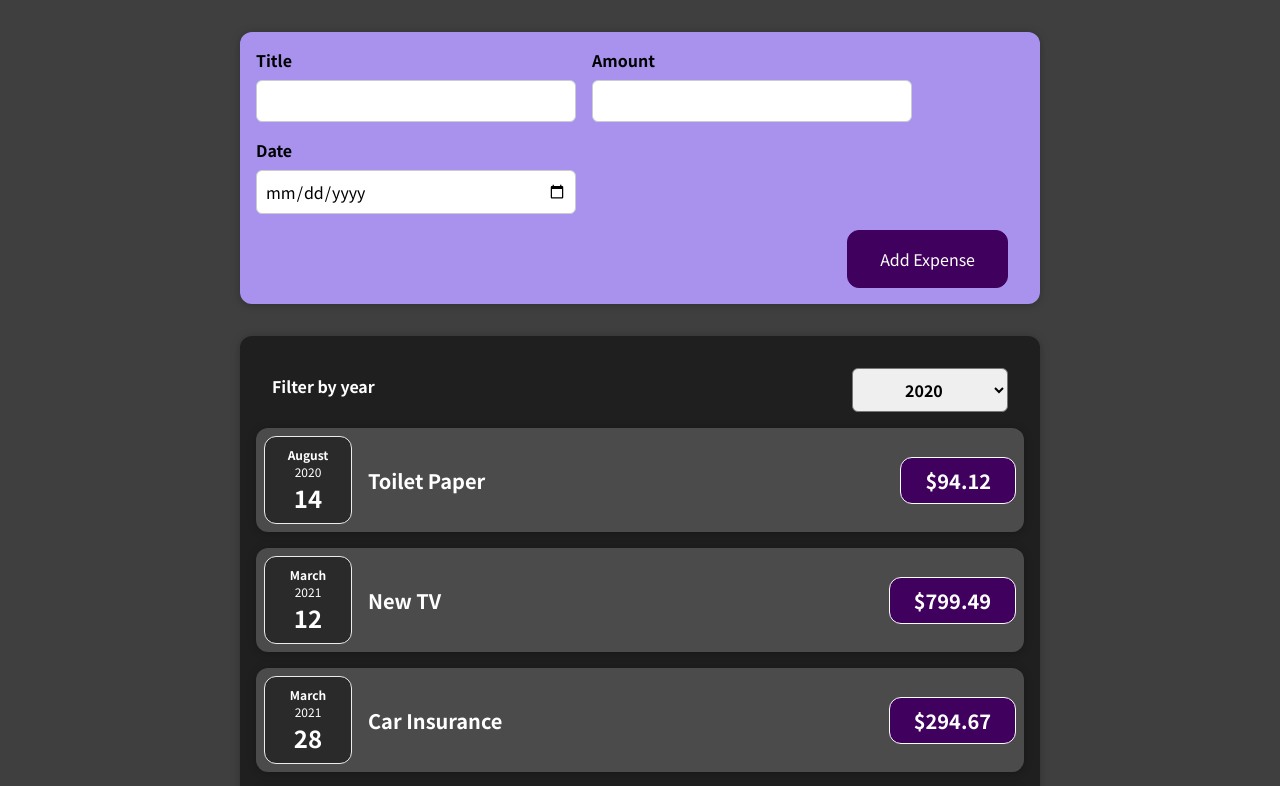
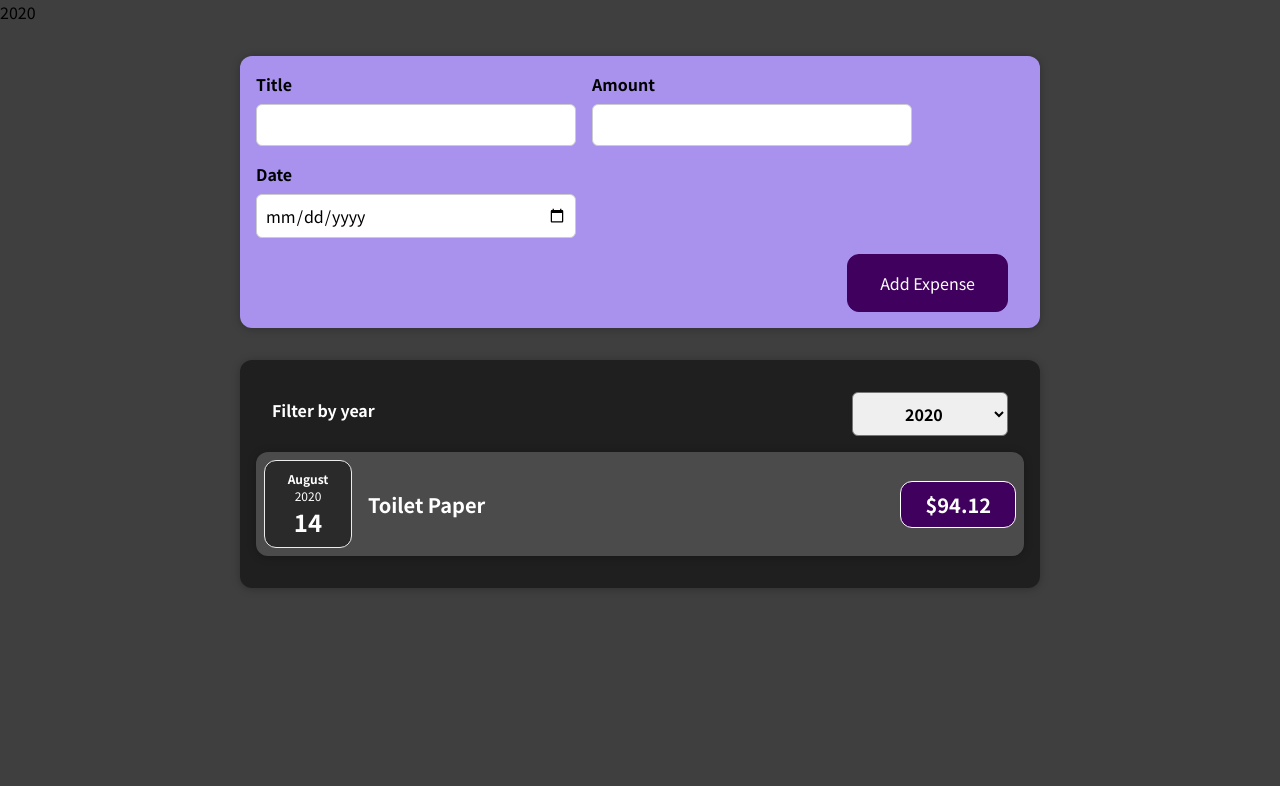
Before and after one commit to rjbodewes/reactcourse, a React (Create React App) app: page / in a window 1280 px wide. Shown: the top 786 px of the page. Built offline with nearby package versions, Linux system fonts and the light colour scheme.

Commit message:
wrapping up 3rd assignment

```diff
--- a/src/App.js
+++ b/src/App.js
@@ -32,16 +32,18 @@ const DUMMY_EXPENSES = [
 const App = () => {
 
 
-
+  const [selectedYear, setSelectedYear] = useState(2020)
 
   const pickedYear = (passedData) => {
-    console.log(passedData)
+    setSelectedYear(passedData)
   };
+
+  /*
 
   var filteredArray = DUMMY_EXPENSES.filter(function(expense) {
       return expense.date.getFullYear() === 2021
   });
-
+*/
 
 
   const [expenses, setExpenses] = useState(DUMMY_EXPENSES);
@@ -55,20 +57,15 @@ const App = () => {
 
 
 
-
-
-  // return React.createElement(
-  //   'div',
-  //   {},
-  //   React.createElement('h2', {}, "Let's get started!"),
-  //   React.createElement(Expenses, { items: expenses })
-  // );
-
   return (
     <div>
-      <div>{console.log(filteredArray)}</div>
+      <div>{selectedYear}</div>
       <NewExpense onAddExpense={addExpenseHandler} />
-      <Expenses items={expenses} pickedYear={pickedYear}/>
+      <Expenses items={
+        expenses.filter(function(expense) {
+          return expense.date.getFullYear() === selectedYear
+      })
+      } pickedYear={pickedYear}/>
     </div>
   );
 }
```
